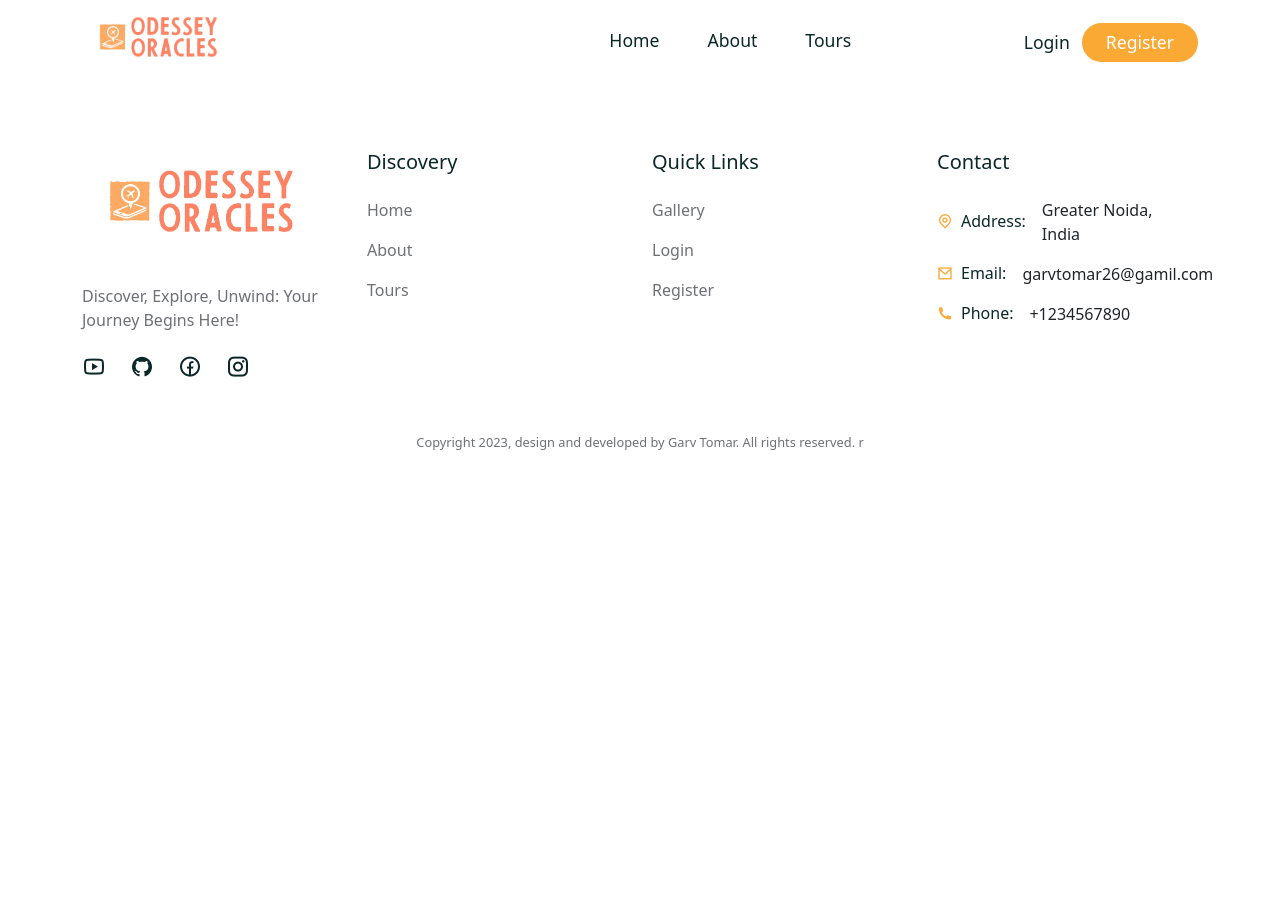
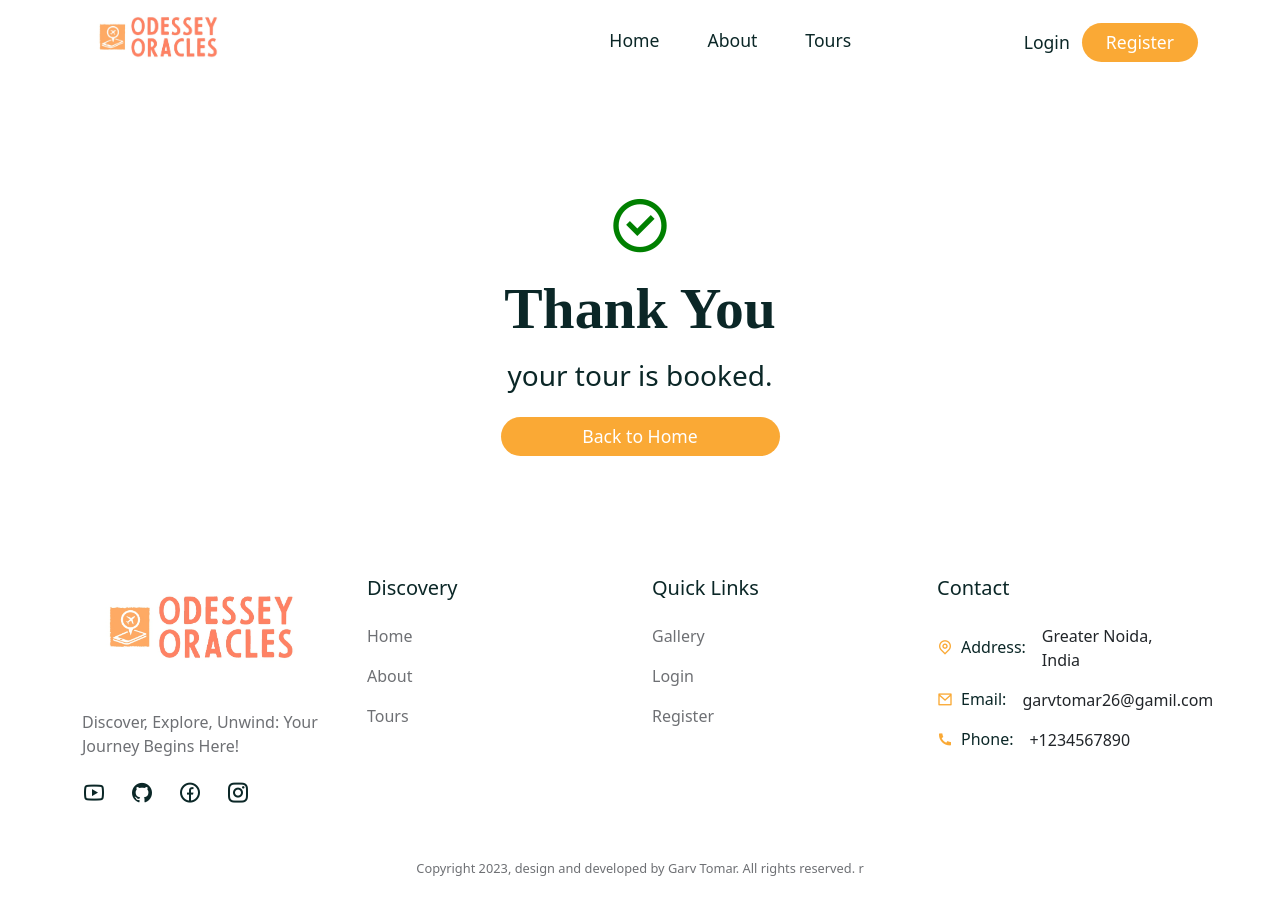
Before and after one commit to garvtomar26/tour-management, a React (Create React App) app in the folder frontend/: page /thank-you in a window 1280 px wide. Shown: the top 914 px of the page. Before the commit the page ends 800 px from the top, so only its background shows below. Built offline with nearby package versions, Linux system fonts and the light colour scheme; a web font is replaced by a local one.

Commit message:
1.03.55 part 2

```diff
--- a/frontend/src/components/Booking/Booking.jsx
+++ b/frontend/src/components/Booking/Booking.jsx
@@ -2,8 +2,11 @@
 import "./booking.css";
 import { Form, FormGroup, ListGroup, ListGroupItem, Button } from "reactstrap";
 
+import { useNavigate } from "react-router-dom";
+
 const Booking = ({ tour, avgRating }) => {
   const { price, reviews } = tour;
+  const navigate = useNavigate();
 
   const [credentials, setCredentials] = useState({
     userId: "01", //later it will be dynamic
@@ -26,7 +29,7 @@
   const handleClick = (e) => {
     e.preventDefault();
 
-    console.log(credentials);
+    navigate("/thank-you");
   };
 
   return (
--- /dev/null
+++ b/frontend/src/pages/ThankYou.jsx
@@ -0,0 +1,30 @@
+import React from "react";
+import { Container, Row, Col, Button } from "reactstrap";
+import { Link } from "react-router-dom";
+import "../styles/thank-you.css";
+
+const ThankYou = () => {
+  return (
+    <section>
+      <Container>
+        <Row>
+          <Col lg="12" className="pt-5 text-center">
+            <div className="thank__you">
+              <span>
+                <i class="ri-checkbox-circle-line"></i>
+              </span>
+              <h1 className="mb-3 fw-semibold">Thank You</h1>
+              <h3 className="mb-4">your tour is booked.</h3>
+
+              <Button className="btn primary__btn w-25">
+                <Link to="/home">Back to Home</Link>
+              </Button>
+            </div>
+          </Col>
+        </Row>
+      </Container>
+    </section>
+  );
+};
+
+export default ThankYou;
--- a/frontend/src/pages/TourDetails.jsx
+++ b/frontend/src/pages/TourDetails.jsx
@@ -6,6 +6,7 @@
 import calculateAvgRating from "../utils/avgRating";
 import avatar from "../assets/images/avatar.jpg";
 import Booking from "../components/Booking/Booking";
+import Newsletter from "../shared/Newsletter";
 
 const TourDetails = () => {
   const { id } = useParams();
@@ -167,6 +168,7 @@
           </Row>
         </Container>
       </section>
+      <Newsletter />
     </>
   );
 };
--- a/frontend/src/router/Routers.js
+++ b/frontend/src/router/Routers.js
@@ -1,5 +1,5 @@
-import React from 'react'
-import {Routes, Route, Navigate} from 'react-router-dom'
+import React from "react";
+import { Routes, Route, Navigate } from "react-router-dom";
 
 import Home from "./../pages/Home";
 import Tours from "./../pages/Tours";
@@ -7,20 +7,20 @@
 import Login from "./../pages/Login";
 import Register from "./../pages/Register";
 import SearchResultList from "./../pages/SearchResultList";
-
+import ThankYou from "../pages/ThankYou";
 
 const Routers = () => {
   return (
     <Routes>
-        <Route path="/" element={<Navigate to="/home" />} />
-        <Route path="/home" element={<Home />} />
-        <Route path="/tours" element={<Tours />} />
-        <Route path="/tours/:id" element={<TourDetails />} />
-        <Route path="/login" element={<Login />} />
-        <Route path="/register" element={<Register />}/>
-        <Route path="/tours/search" element={<SearchResultList />}/>
+      <Route path="/" element={<Navigate to="/home" />} />
+      <Route path="/home" element={<Home />} />
+      <Route path="/tours" element={<Tours />} />
+      <Route path="/tours/:id" element={<TourDetails />} />
+      <Route path="/login" element={<Login />} />
+      <Route path="/thank-you" element={<ThankYou />} />
+      <Route path="/tours/search" element={<SearchResultList />} />
     </Routes>
-  )
-}
+  );
+};
 
 export default Routers;
--- a/frontend/src/shared/TourCard.jsx
+++ b/frontend/src/shared/TourCard.jsx
@@ -39,7 +39,7 @@
 
           <div className="card__bottom d-flex align-items-center justify-content-between mt-3">
             <h5>
-              ${price} <span> /per person</span>
+              ₹{price} <span> /per person</span>
             </h5>
 
             <button className="btn booking__btn">
--- /dev/null
+++ b/frontend/src/styles/thank-you.css
@@ -0,0 +1,9 @@
+.thank__you span i {
+  font-size: 4rem;
+  color: green;
+}
+
+.thank__you h1 {
+  font-size: 3.6rem;
+  font-family: var(--subtitle-font-name);
+}
```
